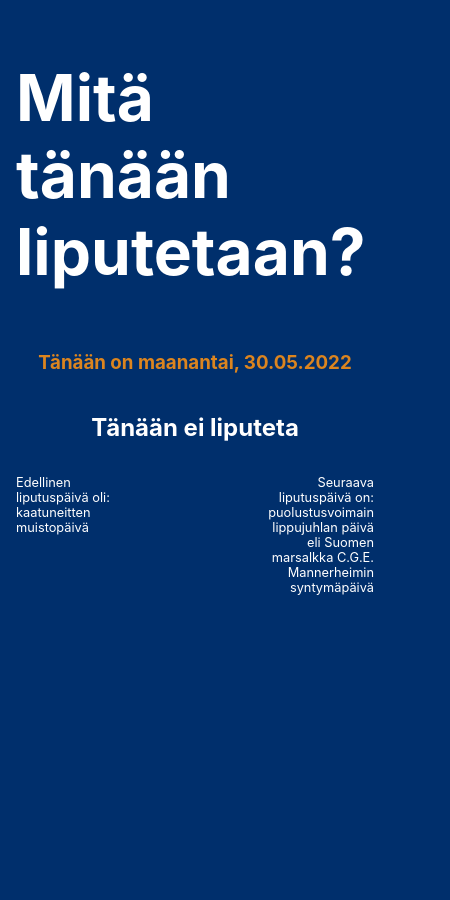
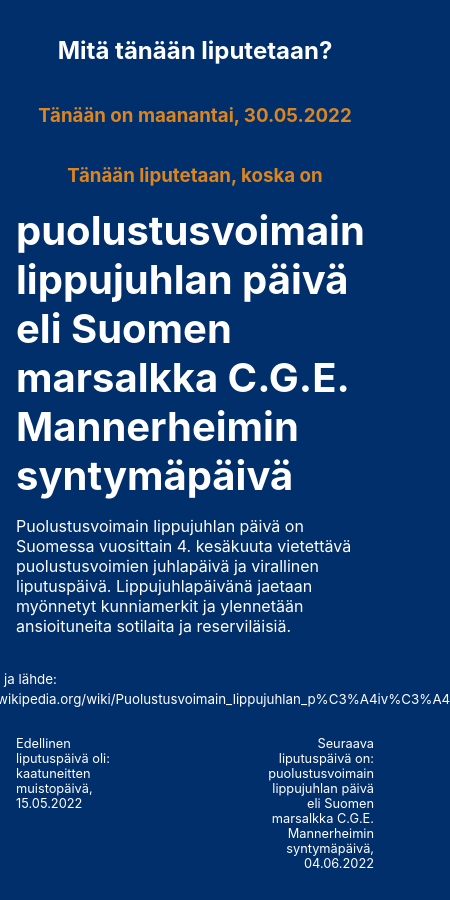
Before and after one commit to anttituomola/mita-tanaan-liputetaan, a Next.js app: page / in a window 390 px wide. Shown: the whole page, 450 px wide, since content can reach past the window. Before the commit the page ends 844 px from the top, so only its background shows below. Built offline with nearby package versions, Linux system fonts and the light colour scheme.

Commit message:
additional styling

```diff
--- a/pages/index.js
+++ b/pages/index.js
@@ -5,7 +5,7 @@ import { liputuspaivat } from '../liputuspaivat'
 
 const flagdates = []
 Object.values(liputuspaivat).forEach(day => {
-  const today = dayjs().format("DD.MM.YYYY")
+  const today = dayjs("2022-6-4").format("DD.MM.YYYY")
   const liputuspaiva = dayjs(day.date).format("DD.MM.YYYY")
   if (today === liputuspaiva) {
     flagdates.push(day)
@@ -30,13 +30,13 @@ allFlaggDates()
 let flagdate = ""
 if (flagdates.length > 0) {
   flagdate = <>
-    <h2>Tänään liputetaan, koska on {flagdates[0].name}</h2>
+    <h3>Tänään liputetaan, koska on</h3><h1 className='theDay'>{flagdates[0].name}</h1>
     <p>{flagdates[0].description}</p>
     <p><small>Lisätietoa ja lähde: <a href={flagdates[0].links[0]}>{flagdates[0].links[0]}</a></small></p>
   </>
 } else {
   flagdate = <>
-    <h2>Tänään ei liputeta</h2>
+    <h1>Tänään ei liputeta</h1>
   </>
 }
 
@@ -45,13 +45,13 @@ export default function Home() {
   return (
     <>
       <div className='container'>
-        <h1>Mitä tänään liputetaan?</h1>
+        <h2>Mitä tänään liputetaan?</h2>
         <h3>Tänään on {dayjs().format("dddd, DD.MM.YYYY")}</h3>
         {flagdate}
       </div>
       <div className='nearestDates'>
-        <p className='left'>Edellinen liputuspäivä oli: {previousDate.name}</p>
-        <p className='right'>Seuraava liputuspäivä on: {nextDate.name}</p>
+        <p className='left'>Edellinen liputuspäivä oli: {previousDate.name}, {dayjs(previousDate.date).format("DD.MM.YYYY")}</p>
+        <p className='right'>Seuraava liputuspäivä on: {nextDate.name}, {dayjs(nextDate.date).format("DD.MM.YYYY")}</p>
       </div>
     </>
   )
--- a/styles/globals.css
+++ b/styles/globals.css
@@ -14,7 +14,6 @@ body {
   background-color: #002f6cff;
   display: flex;
   flex-direction: column;
-
 }
 
 a {
@@ -36,6 +35,8 @@ a {
 h1 {
   color: white;
   font-size: 5rem;
+  word-wrap: break-word;
+
 }
 
 h2, p {
@@ -63,9 +64,18 @@ h3 {
   text-align: right;
 }
 
+.theDay {
+  margin: 0;
+}
+
 @media screen and (max-width: 960px) {
   h1 {
-    font-size: 4rem;
+    font-size: 2.5rem;
+    overflow-wrap: break-word;
+    word-wrap: break-word;
+    display: inline-block;
+    overflow-wrap: anywhere;
+    margin-block-end: 0px;
   }
   body {
     margin: 1em;
```
